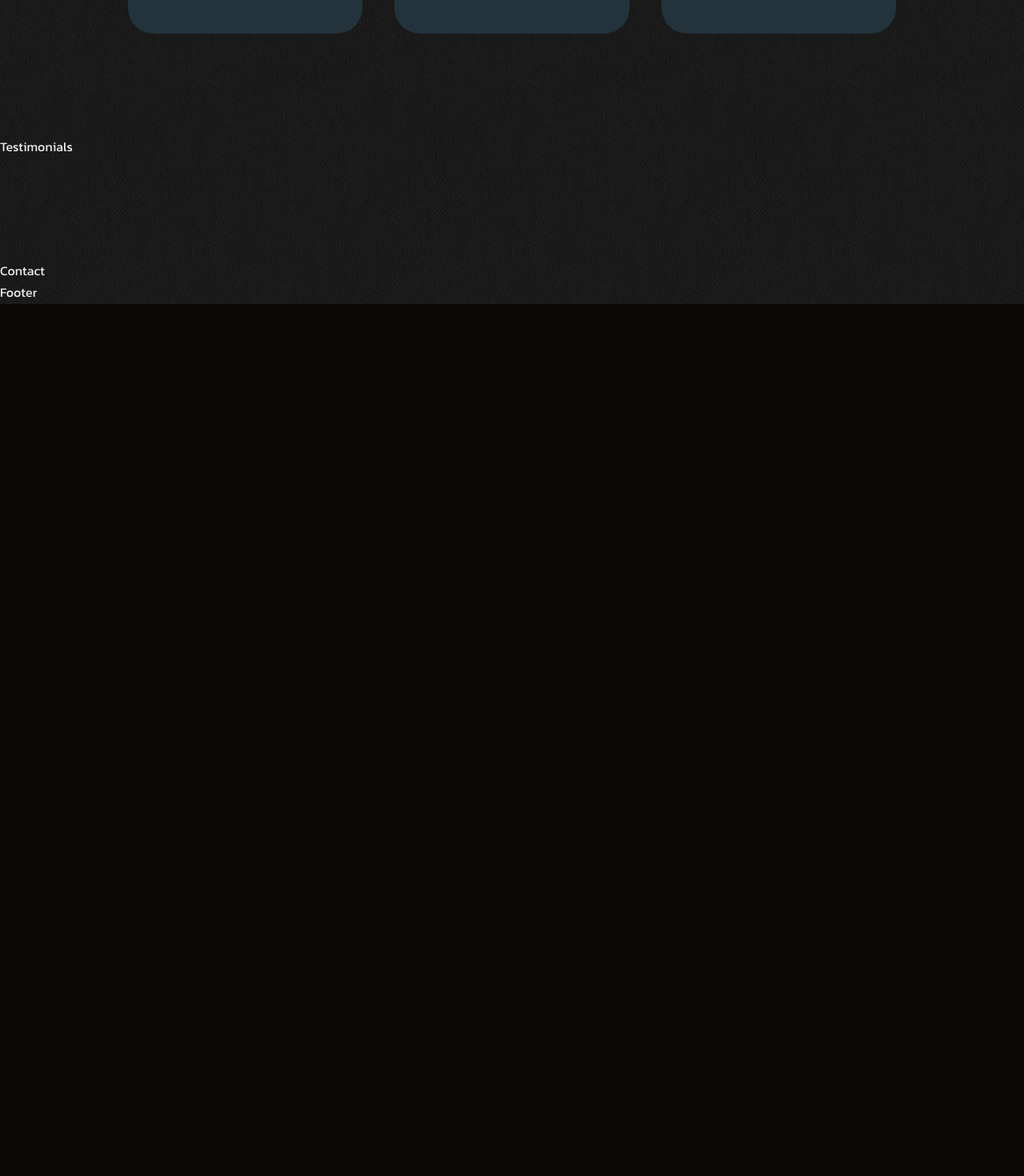
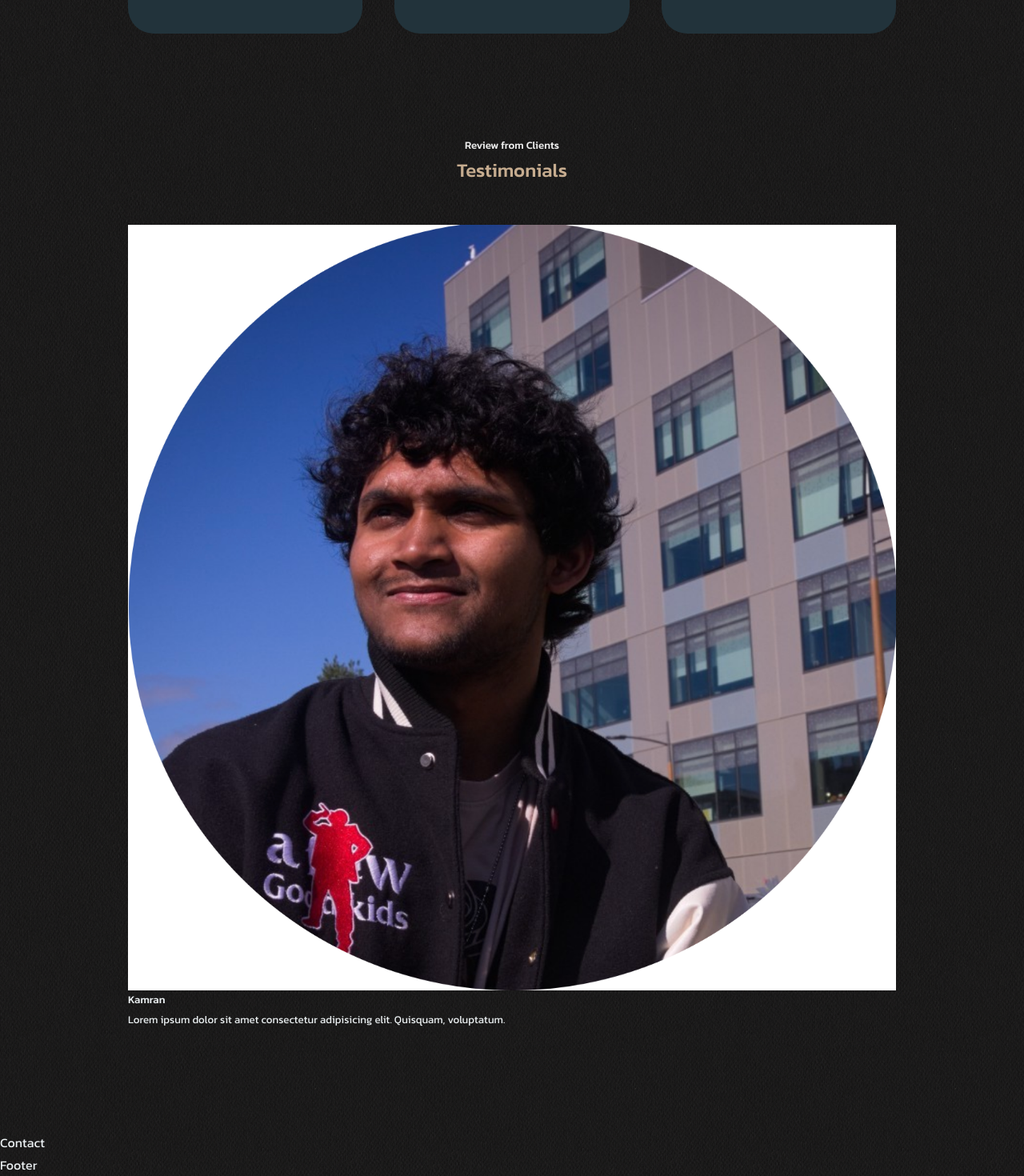
Before and after one commit to TravisLoganT/portfolio-v2, a React (Create React App) app: page / in a window 1280 px wide. Shown: the part 5190-6660 px from the top of the page at 80% size. Before the commit the page ends 5570 px from the top, so only its background shows below. Built offline with nearby package versions, Linux system fonts and the light colour scheme.

Commit message:
started formatting the testimonial with 1 review

```diff
--- a/src/components/testimonials/Testimonials.jsx
+++ b/src/components/testimonials/Testimonials.jsx
@@ -1,9 +1,29 @@
 import React from 'react'
 import './Testimonials.css'
+import AVATAR1 from '../../assets/kamran.png'
+import AVATAR2 from '../../assets/kamran.png'
+import AVATAR3 from '../../assets/kamran.png'
+import AVATAR4 from '../../assets/kamran.png'
+import AVATAR5 from '../../assets/kamran.png'
 
 const Testimonials = () => {
   return (
-    <section id='testimonials'>Testimonials</section>
+    <section id='testimonials'>
+      <h5>Review from Clients</h5>
+      <h2>Testimonials</h2>
+
+      <div className="container testimonials__container">
+        <article className='testimonial'>
+          <div className="client__avatar">
+            <img src={AVATAR1} alt="Kamran"></img>
+            <h5 className='client__name'>Kamran</h5>
+            <small className='client__review'>
+              Lorem ipsum dolor sit amet consectetur adipisicing elit. Quisquam, voluptatum.
+            </small>
+          </div>
+        </article>
+      </div>
+    </section>
   )
 }
 
```
Also changed, not shown: src/assets/kamran.png (added).
